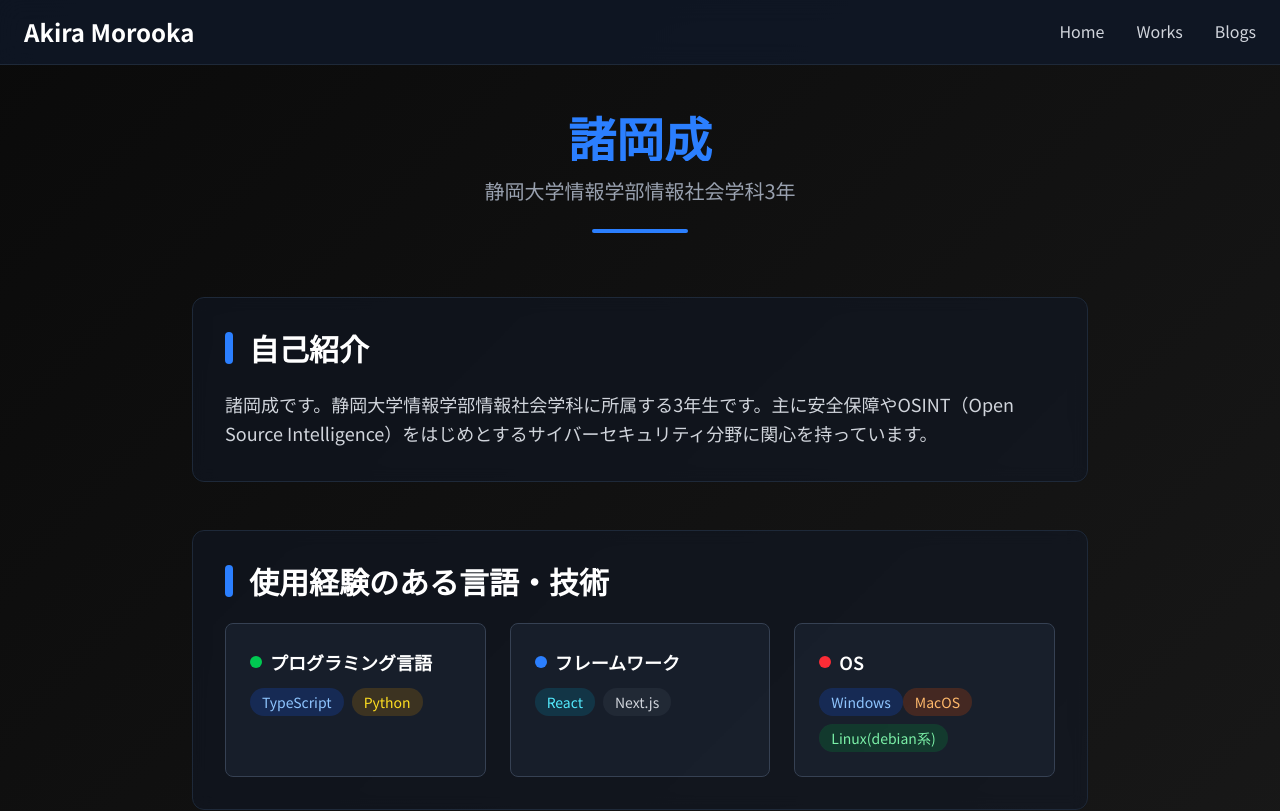
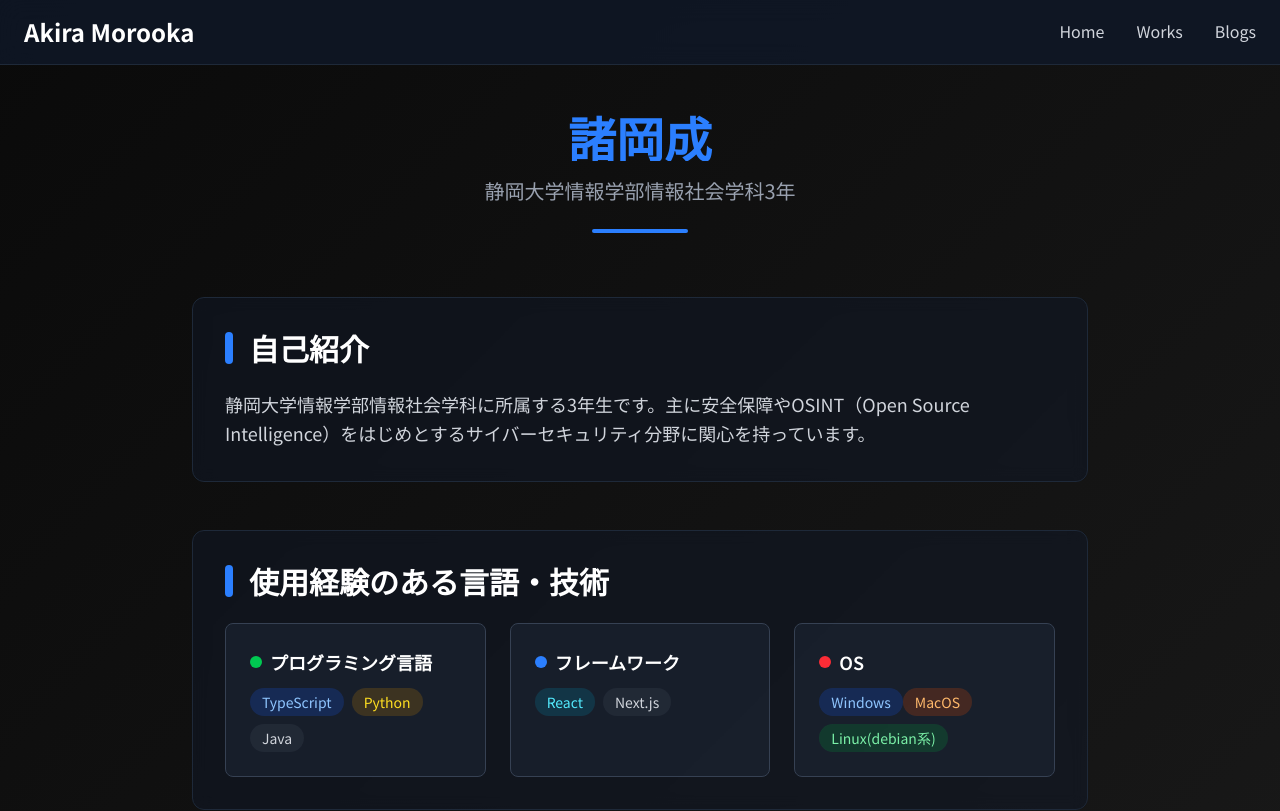
Before and after one commit to araaki12345/portfolio, a Next.js app: page / in a window 1280 px wide. Shown: the top 811 px of the page. Built offline with nearby package versions, Linux system fonts and the light colour scheme.

Commit message:
自己紹介文を修正

```diff
--- a/app/page.tsx
+++ b/app/page.tsx
@@ -20,9 +20,8 @@ export default function Page() {
             自己紹介
           </h2>
           <p className="text-gray-300 leading-relaxed text-lg">
-            諸岡成です。静岡大学情報学部情報社会学科に所属する3年生です。主に安全保障やOSINT（Open
-            Source
-            Intelligence）をはじめとするサイバーセキュリティ分野に関心を持っています。
+            静岡大学情報学部情報社会学科に所属する3年生です。主に安全保障やOSINT（Open
+            Source Intelligence）をはじめとするサイバーセキュリティ分野に関心を持っています。
           </p>
         </div>
       </section>
@@ -47,6 +46,9 @@ export default function Page() {
                 </span>
                 <span className="inline-block bg-yellow-600/20 text-yellow-300 px-3 py-1 rounded-full text-sm">
                   Python
+                </span>
+                <span className="inline-block bg-gray-600/20 text-gray-300 px-3 py-1 rounded-full text-sm">
+                  Java
                 </span>
               </div>
             </div>
```
